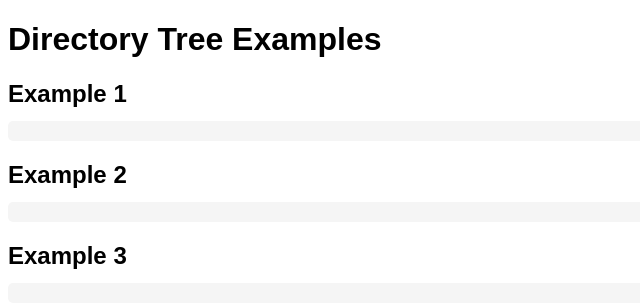
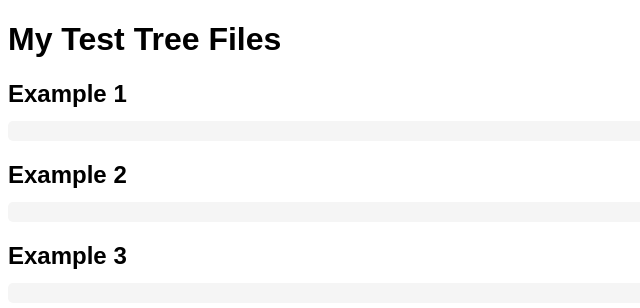
Before and after one commit to jasorglez/testdigitalhypemx, a plain HTML site: page public/index.html in a window 1280 px wide. Shown: the whole page, without its empty margins (0-640 px from the left). Drawn offline with Linux system fonts and the light colour scheme; no server answers.

Commit message:
12th commit with structure for test hype MX configure server with new structure

```diff
--- a/public/index.html
+++ b/public/index.html
@@ -24,7 +24,7 @@
   </style>
 </head>
 <body>
-  <h1>Directory Tree Examples</h1>
+  <h1>My Test Tree Files</h1>
 
   <div class="example">
     <h2>Example 1</h2>
@@ -41,7 +41,6 @@
     <pre id="example3"></pre>
   </div>
 
-    <script src="client.js"></script>
-
+  <script src="client.js"></script>
 </body>
 </html>
--- a/server.js
+++ b/server.js
@@ -4,7 +4,6 @@ const express = require('express');
 
 const app = express();
 const port = process.env.PORT || 3000;
-
 
 app.use(express.static('public'));
 
```
